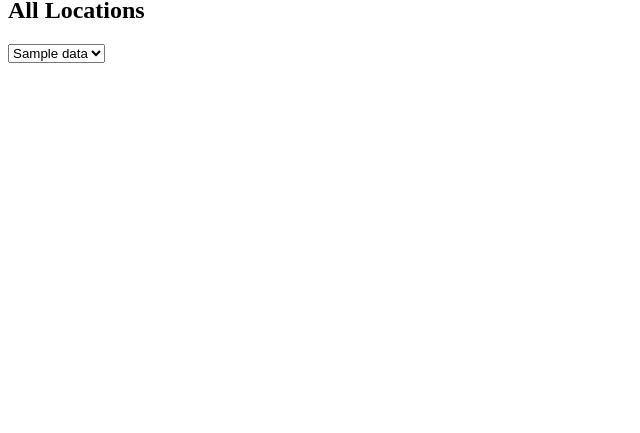
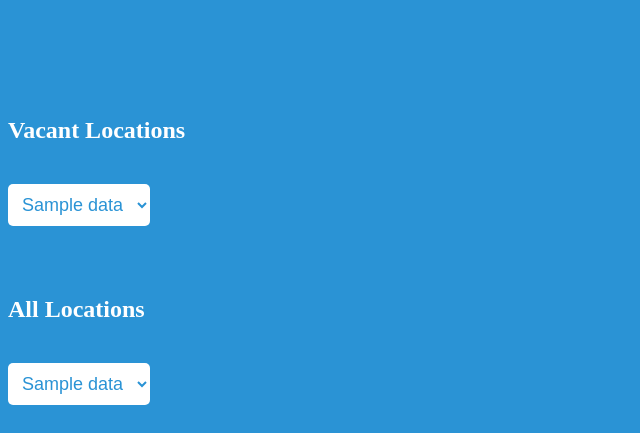
Before and after one commit to cfglondon23/Team-4, a Flask app: template templates/volunteerVacancySearch.html in a window 1280 px wide. Shown: the part 643-1076 px from the top of the page, without its empty margins (0-640 px from the left). Before the commit the page ends 706 px from the top, so only its background shows below. Run offline with Flask 3, Linux system fonts and the light colour scheme; the template is opened without the code that fills it: most values are stand-ins (such as "Sample title", 1, 10 or a date in 2020).

Commit message:
update vacancy page

```diff
--- a/templates/volunteerVacancySearch.html
+++ b/templates/volunteerVacancySearch.html
@@ -1,9 +1,55 @@
 <!DOCTYPE html>
 <html lang="en">
 
+<style>
+/* Apply 2A93D5 color scheme to body background */
+body {
+  background-color: #2A93D5;
+}
+
+/* Style h1 heading */
+h1 {
+  color: #FFFFFF;
+  font-size: 36px;
+  text-align: center;
+  margin-top: 50px;
+}
+
+/* Style h2 headings */
+h2 {
+  color: #FFFFFF;
+  font-size: 24px;
+  margin-top: 50px;
+}
+
+/* Style select dropdowns */
+select {
+  font-size: 18px;
+  padding: 10px;
+  border-radius: 5px;
+  border: none;
+  margin-top: 20px;
+  margin-bottom: 20px;
+  background-color: #FFFFFF;
+  color: #2A93D5;
+}
+
+/* Style Google Maps iframe */
+iframe {
+  display: block;
+  margin: 0 auto;
+  border: none;
+  width: 80%;
+  height: 500px;
+  margin-top: 50px;
+  margin-bottom: 50px;
+}
+
+</style>
+
 <head>
     <meta charset="UTF-8">
-    <title>Volunteer Vacancy Search</title>
+    <title >Volunteer Vacancy Search</title>
 </head>
 
 <body>
```
